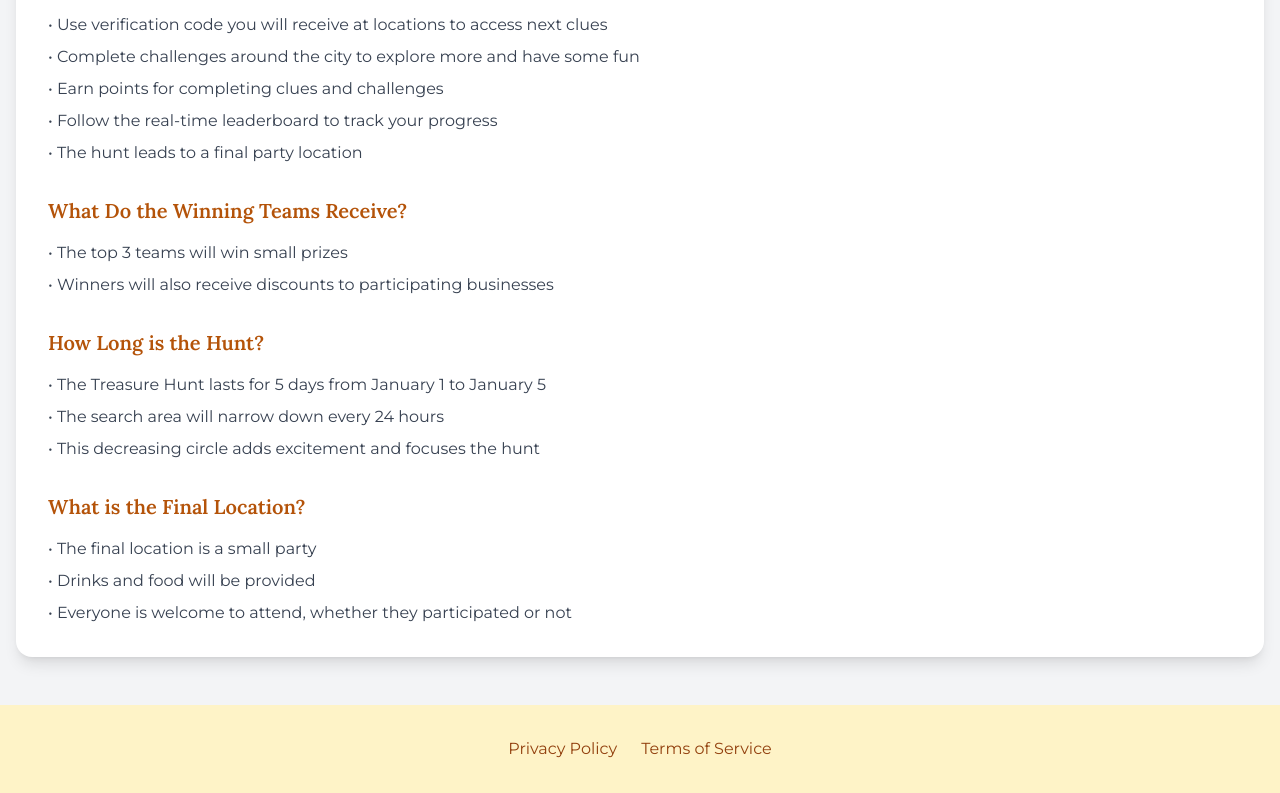
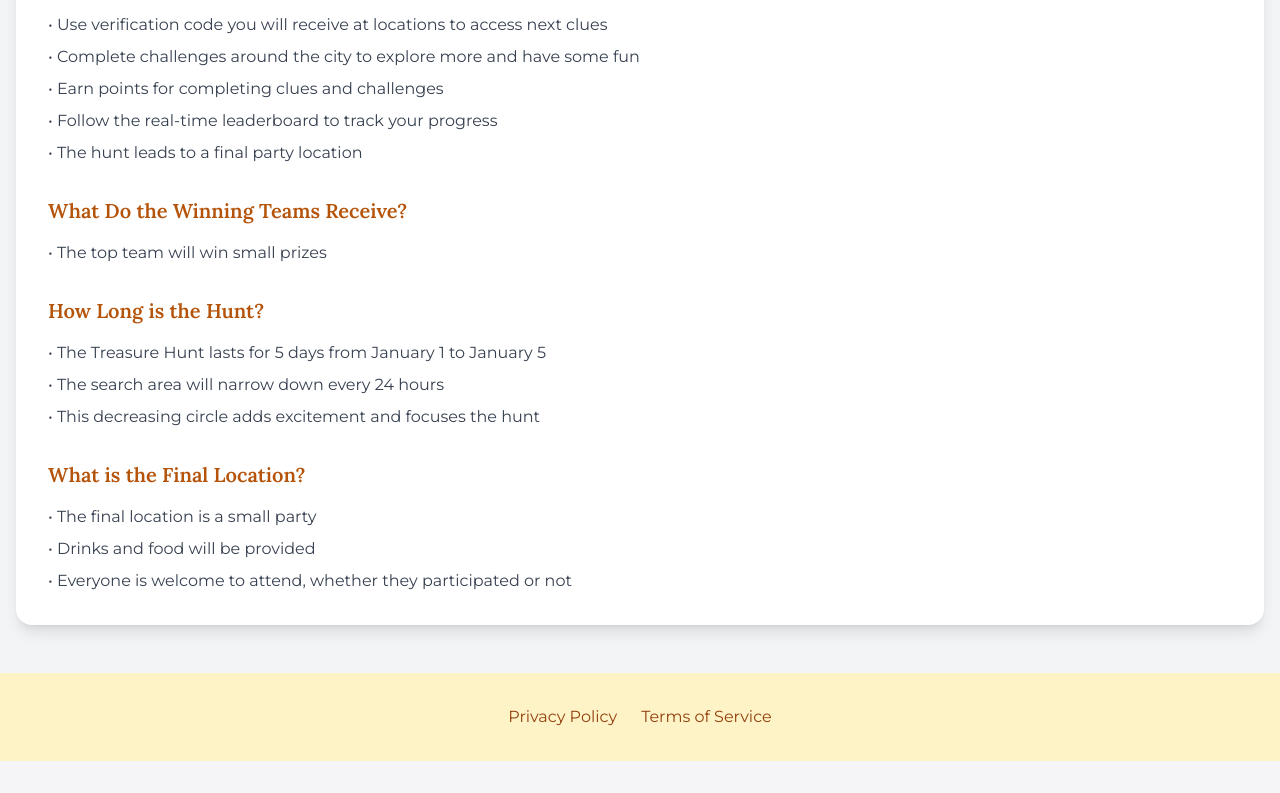
Before and after one commit to Aloha-Treasure-Hunt/Aloha-FE, a Next.js app: page /landing in a window 1280 px wide. Shown: the part 1343-2136 px from the top of the page. After the commit the page ends 2104 px from the top, so only its background shows below. Built offline with nearby package versions, Linux system fonts and the light colour scheme; no server answers.

Commit message:
change faq

```diff
--- a/components/landing/faq.tsx
+++ b/components/landing/faq.tsx
@@ -30,8 +30,7 @@ export function FAQ() {
         <section>
           <h3 className="text-xl font-semibold text-amber-700 mb-4">What Do the Winning Teams Receive?</h3>
           <ul className="space-y-2 text-gray-700">
-            <li>• The top 3 teams will win small prizes</li>
-            <li>• Winners will also receive discounts to participating businesses</li>
+            <li>• The top team will win small prizes</li>
           </ul>
         </section>
 
```
